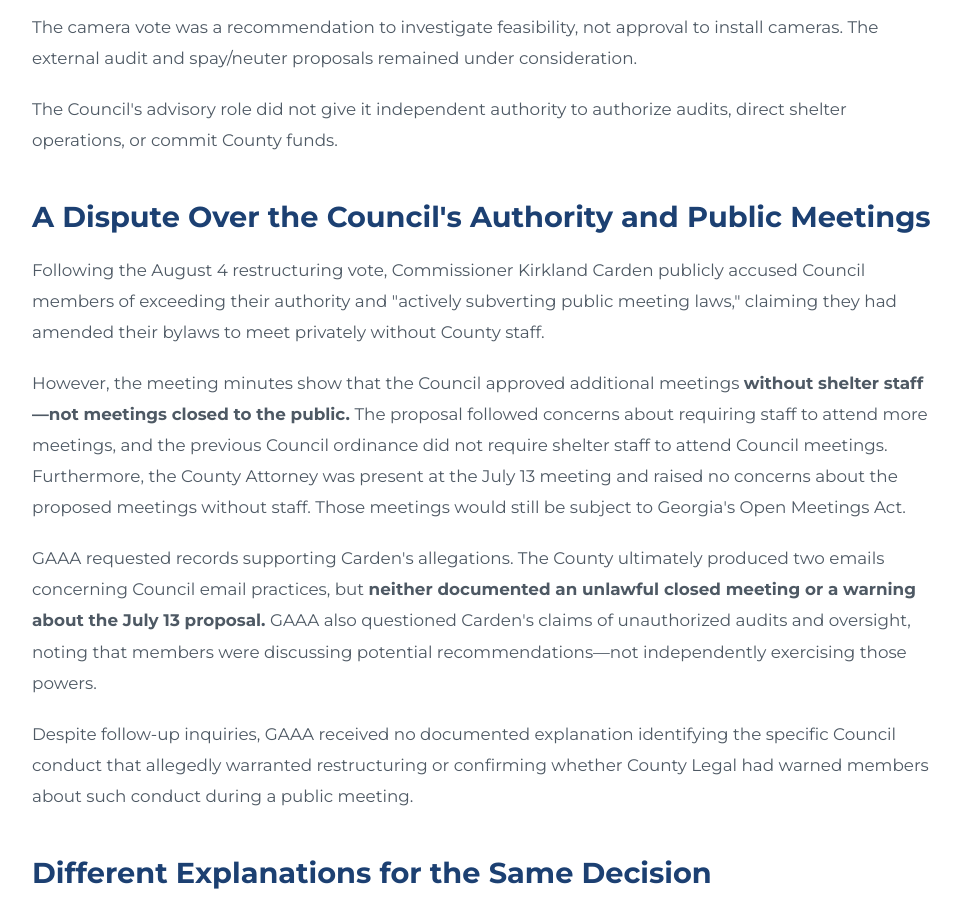
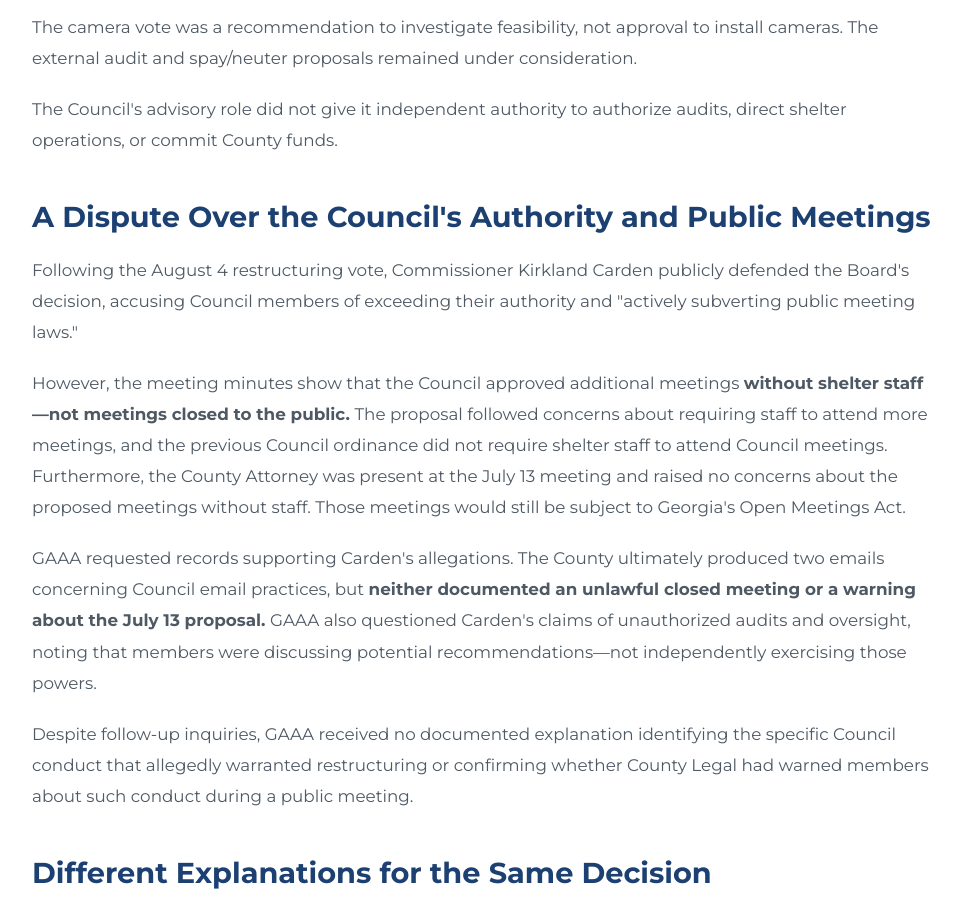
Before and after one commit to whitleybacon/gwinnett-animal-advocacy-alliance, a Jekyll site: the page built from blog/gwinnett-animal-advisory-council-lawsuit-2026.html, in a window 1280 px wide and 900 px high, scrolled down 2698 px. Shown: the whole window, without its empty margins (158-1119 px from the left). Built offline with Jekyll 4.4.1, drawn with Linux system fonts in a browser that asks for light colours; some of the changed text lies outside the part shown.

Commit message:
Update gwinnett-animal-advisory-council-lawsuit-2026.html

```diff
--- a/blog/gwinnett-animal-advisory-council-lawsuit-2026.html
+++ b/blog/gwinnett-animal-advisory-council-lawsuit-2026.html
@@ -309,11 +309,9 @@
 </h2>
 
 <p>
-    Following the August 4 restructuring vote, Commissioner
-    Kirkland Carden publicly accused Council members of
-    exceeding their authority and "actively subverting
-    public meeting laws," claiming they had amended their
-    bylaws to meet privately without County staff.
+    Following the August 4 restructuring vote, Commissioner Kirkland Carden
+    publicly defended the Board's decision, accusing Council members of
+    exceeding their authority and "actively subverting public meeting laws."
 </p>
 
 <p>
@@ -522,8 +521,8 @@
     good standing would continue serving until reappointed
     or replaced by the Board of Commissioners.
     <strong>The new ordinance retained that provision and
-    explicitly required a majority Board vote to remove
-    members.</strong> According to the complaint, neither
+    expressly provided that members could be removed by a majority vote
+    of the Board.</strong> According to the complaint, neither
     the restructuring resolution nor the new ordinance
     expressly terminated the sitting members' appointments,
     and the meeting minutes reflect no separate vote
@@ -657,12 +656,7 @@
 </p>
 
 <div class="statement">
-    What began as growing demands
-    for transparency and accountability
-    in Gwinnett animal welfare
-    has now raised questions
-    about transparency and accountability
-    in the County's own decision-making.
+When residents ask their local government for greater transparency and accountability, is this how we want that government to respond?
 </div>
 
 <p>
```
Also changed, not shown: other parts of blog/gwinnett-animal-advisory-council-lawsuit-2026.html (+2 -1 lines).
